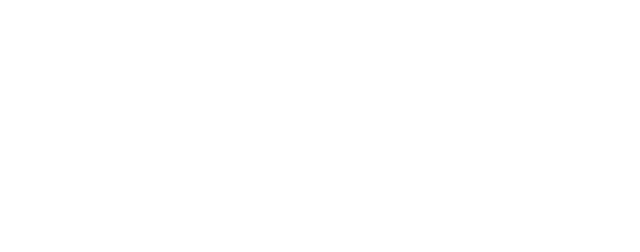
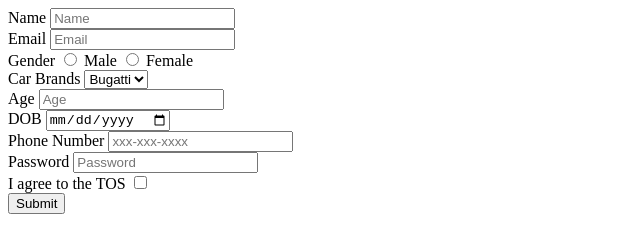
Before and after one commit to acciojob/signup-form-car-Imranbashad, a website: page main.html in a window 1280 px wide. Shown: the whole page, without its empty margins (0-640 px from the left). Drawn offline with Linux system fonts and the light colour scheme.

Commit message:
created a submission

```diff
--- a/main.html
+++ b/main.html
@@ -8,6 +8,43 @@
 
 <body>
 	<!-- the entire body must be written by student -->
+	<form action="/submit" method="post">
+		<label for="name">Name</label>
+		<input type="text" id="name" required placeholder="Name">
+		<br>
+		<label for="Email">Email</label>
+		<input type="email" id="Email" required placeholder="Email">
+		<br>
+		<label>Gender</label>
+		<input type="radio" name="Gender" id="gender_m" value="Male" required>
+		<label for="gender_m">Male</label>
+		<input type="radio" name="Gender" id="gender_f" value="Female">
+		<label for="gender_f">Female</label>
+		<br>
+		<label for="cars">Car Brands</label>
+		<select id="cars" name="carbrands">
+			<option value="Bugatti">Bugatti</option>
+			<option value="Pagani">Pagani</option>
+			<option value="Ferrari">Ferrari</option>
+		</select>
+		<br>
+		<label for="age">Age</label>
+		<input type="number" required id="age" placeholder="Age">
+		<br>
+		<label for="dob">DOB</label>
+		<input type="date" required id="dob">
+		<br>
+		<label for="tel">Phone Number</label>
+		<input type="tel" id="tel" placeholder="xxx-xxx-xxxx">
+		<br>
+		<label for="password">Password</label>
+		<input type="password" required id="password" placeholder="Password">
+		<br>
+		<label for="tos">I agree to the TOS</label>
+		<input type="checkbox" required id="tos">
+		<br>
+		<input type="submit">
+	</form>
     <script type="text/javascript" src="./script.js">
 </script>
 
```
